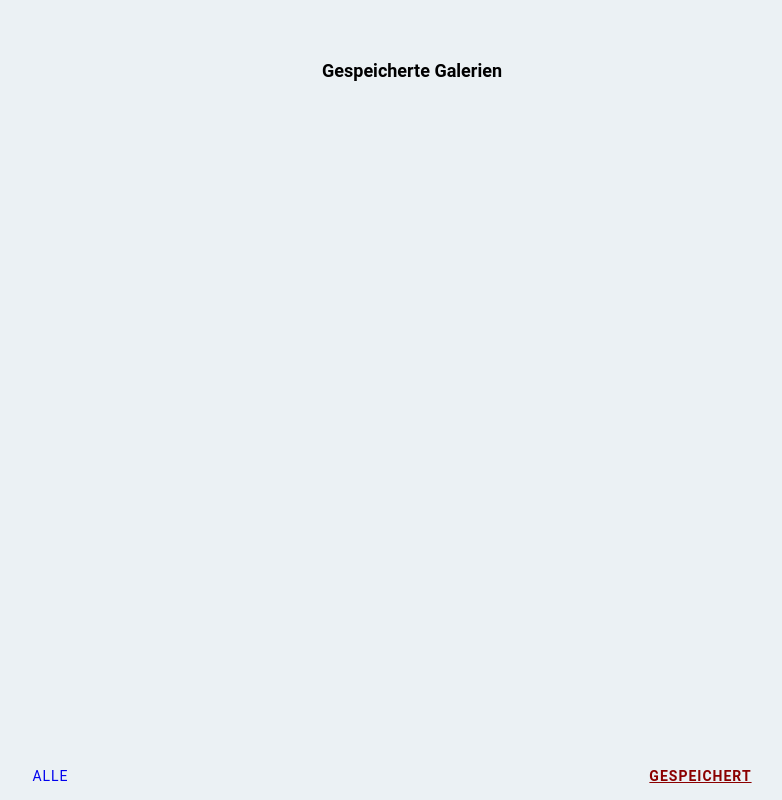
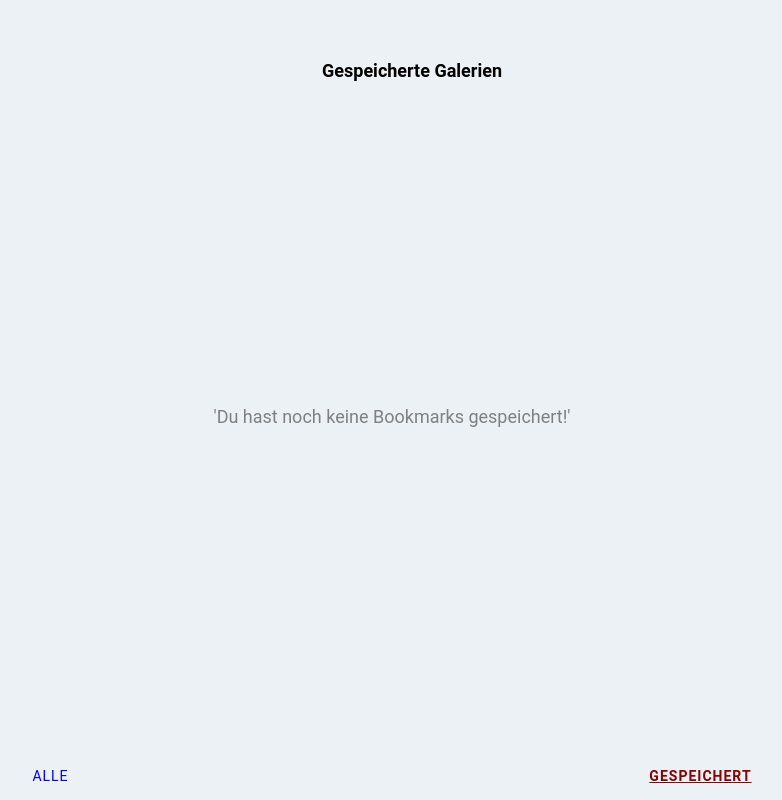
Before and after one commit to clemensschueller/capstone-project, a React (Create React App) app: page /bookmarks in a window 1280 px wide. Shown: the whole page, without its empty margins (248-1030 px from the left). Built offline with nearby package versions, Linux system fonts and the light colour scheme.

Commit message:
Add BookmarksPage empty page info

```diff
--- a/src/pages/BookmarkPage.js
+++ b/src/pages/BookmarkPage.js
@@ -23,6 +23,8 @@ export default function BookmarkPage({ galleries, onNavigate, title }) {
   return (
     <Wrapper>
       <Header>{title}</Header>
+      {bookmarkedGalleries.length > 0 ? (
+        <ListWrapper>
           {bookmarkedGalleries.map(({ id, image, name, style, opening }) => (
             <Card
               key={id}
@@ -33,6 +35,10 @@ export default function BookmarkPage({ galleries, onNavigate, title }) {
               onClick={() => onNavigate(id)}
             />
           ))}
+        </ListWrapper>
+      ) : (
+        <InfoWrapper>'Du hast noch keine Bookmarks gespeichert!'</InfoWrapper>
+      )}
     </Wrapper>
   )
 }
@@ -44,3 +50,13 @@ const Wrapper = styled.ul`
   gap: 12px;
   overflow-y: auto;
 `
+
+const ListWrapper = styled.ul`
+  padding: 0;
+  font-size: 10px;
+  justify-self: center;
+`
+const InfoWrapper = styled.div`
+  color: grey;
+  text-align: center;
+`
```
Also changed, not shown: src/assets/pngwing.com(1).png (added), src/assets/pngwing.com.png (added). Lines whose indentation alone changed are shown as unchanged.
